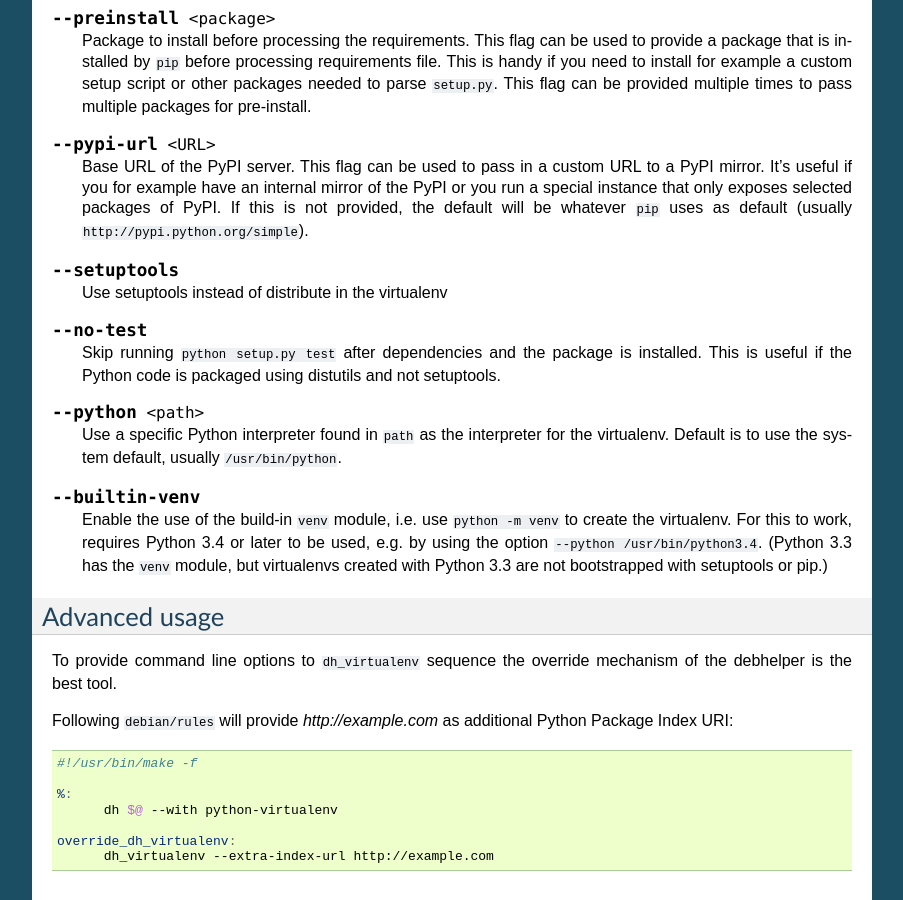
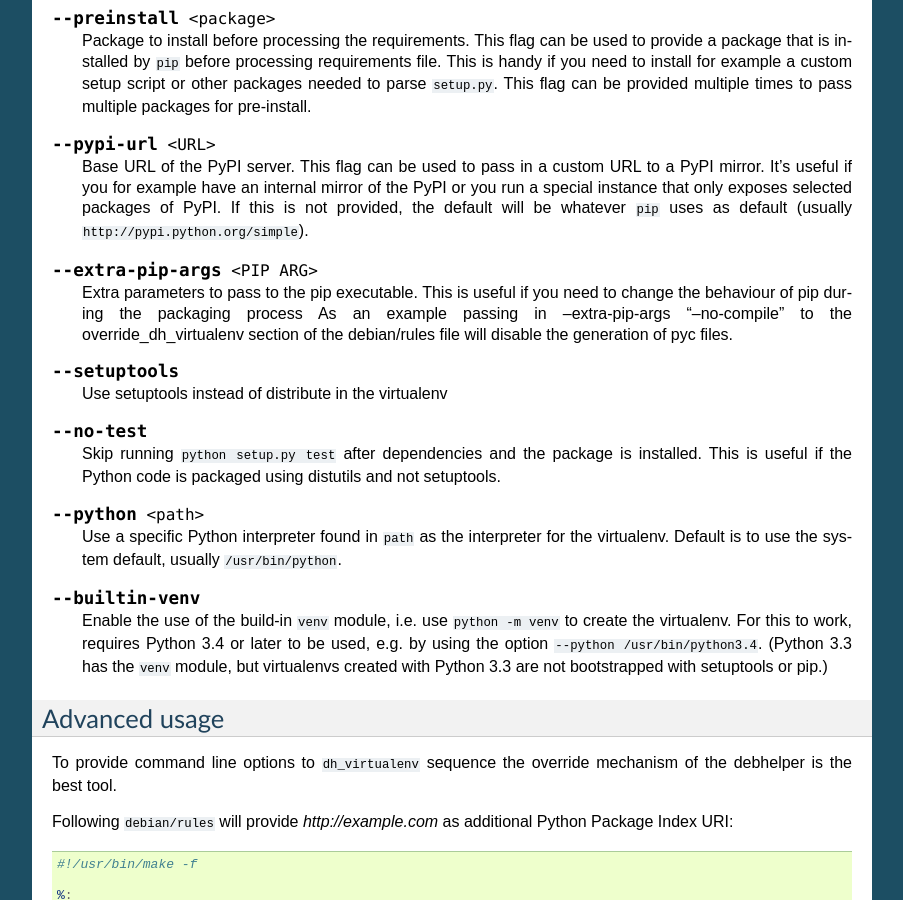
Before and after one commit to spotify/dh-virtualenv, a Sphinx documentation site: the page built from doc/usage.rst, in a window 1280 px wide and 900 px high, scrolled down 1077 px. Shown: the whole window, without its empty margins (198-1101 px from the left). Built offline with Sphinx 7.4.7, drawn with Linux system fonts in a browser that asks for light colours.

Commit message:
Docs update

```diff
--- a/doc/dh_virtualenv.1.rst
+++ b/doc/dh_virtualenv.1.rst
@@ -44,6 +44,7 @@ OPTIONS
 --extra-index-url			Pass extra index URL to pip
 --preinstall=PACKAGE			Preinstall a PACKAGE before
 					running pip.
+--extra-pip-args				Extra args for the pip executable.
 --pypi-url				Base URL for PyPI server.
 --setuptools				Use setuptools instead of
 					distribute.
--- a/doc/usage.rst
+++ b/doc/usage.rst
@@ -87,6 +87,15 @@ few command line options:
    default will be whatever ``pip`` uses as default (usually
    ``http://pypi.python.org/simple``).
 
+.. cmdoption:: --extra-pip-args <PIP ARG>
+
+   Extra parameters to pass to the pip executable. This is useful if
+   you need to change the behaviour of pip during the packaging process
+   As an example passing in --extra-pip-args "--no-compile" to the
+   override_dh_virtualenv section of the debian/rules file will
+   disable the generation of pyc files.
+
+
 .. cmdoption:: --setuptools
 
    Use setuptools instead of distribute in the virtualenv
```
